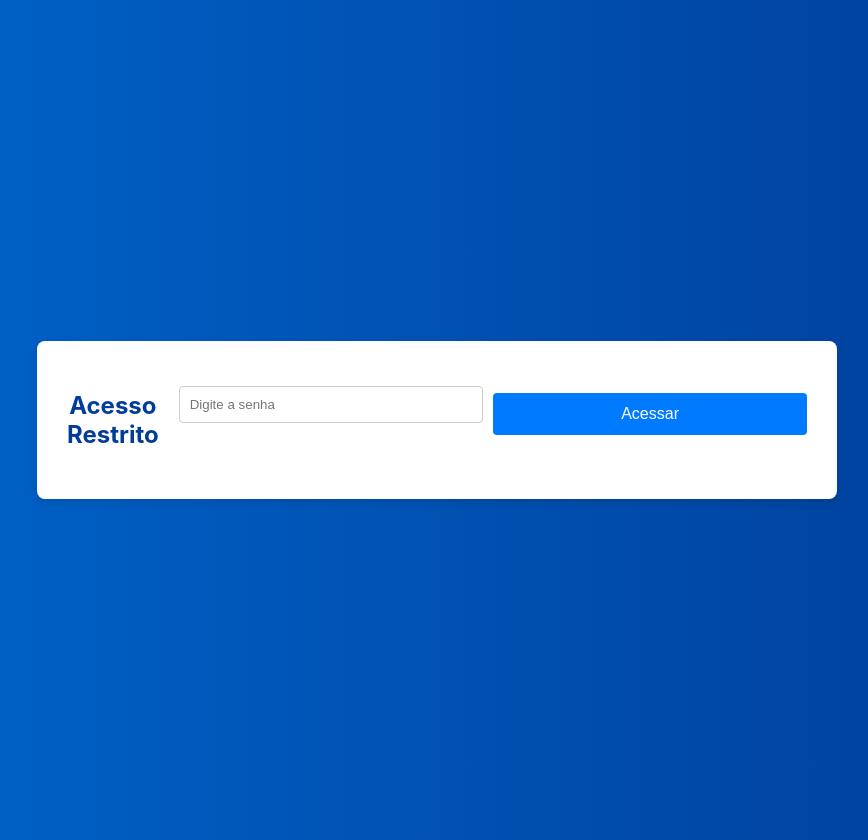
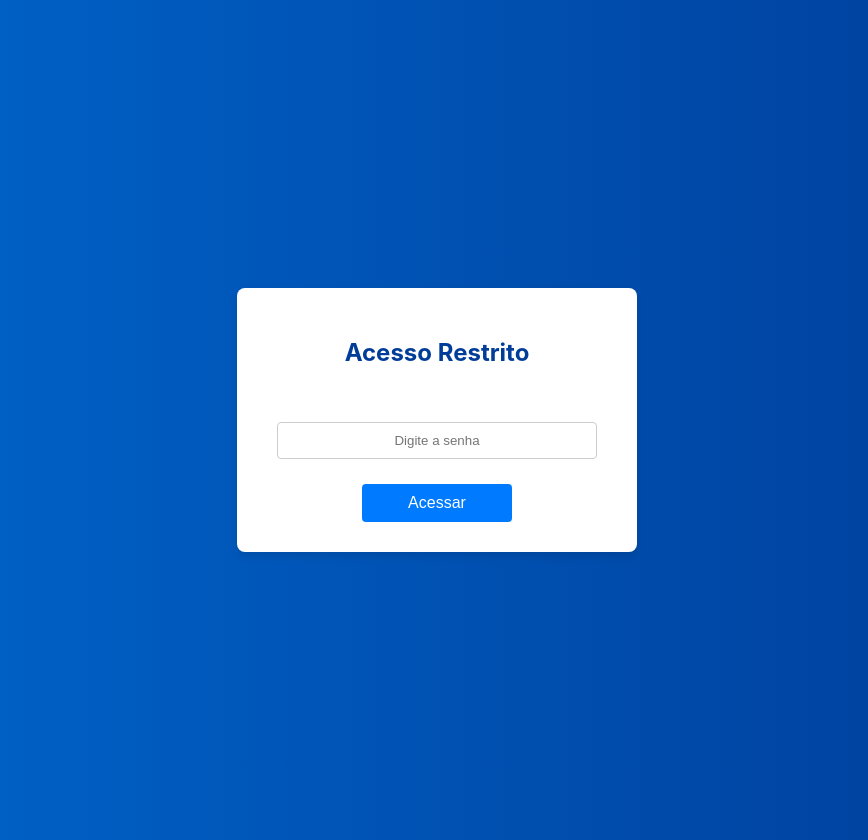
Before and after one commit to Estephani143/simulador-mensalidade, a plain HTML site: page index.html in a window 1280 px wide. Shown: the whole page, without its empty margins (203-1071 px from the left). Drawn offline with Linux system fonts and the light colour scheme.

Commit message:
Alteração da estilização da senha

```diff
--- a/index.html
+++ b/index.html
@@ -116,21 +116,30 @@
     border-radius: 8px;
     box-shadow: 0 4px 8px rgba(0, 0, 0, 0.1);
     text-align: center;
-            max-width: 800px;
+    max-width: 400px;
     width: 100%;
     box-sizing: border-box;
-            gap: 10px;
+    display: flex;
+    flex-direction: column;
     align-items: center;
+    gap: 15px;
+}
+
+.login-container h2 {
+    align-items: center;
+    margin-bottom: -10px;
 }
 
 .login-container input[type="password"] {
     width: calc(100% - 20px);
     padding: 10px;
-            margin-bottom: auto;
+    margin-bottom: 0;
     border: 1px solid #ccc;
     border-radius: 4px;
     box-sizing: border-box;
+    text-align: center;
 }
+
 .login-container button {
     background-color: #007bff;
     color: white;
@@ -138,14 +147,17 @@
     border-radius: 4px;
     cursor: pointer;
     font-size: 16px;
-            text-align: center;
-            align-items: center;
-            margin-top: 15px;
-            margin-bottom: 28px;
+    padding: 10px 20px;
+    width: auto;
+    min-width: 150px;
+    margin-top: 10px;
+    margin-bottom: 0;
 }
+
 .login-container button:hover {
     background-color: #0056b3;
 }
+
 #error-message {
     color: red;
     margin-top: 10px;
```
Lines whose indentation alone changed are shown as unchanged.
